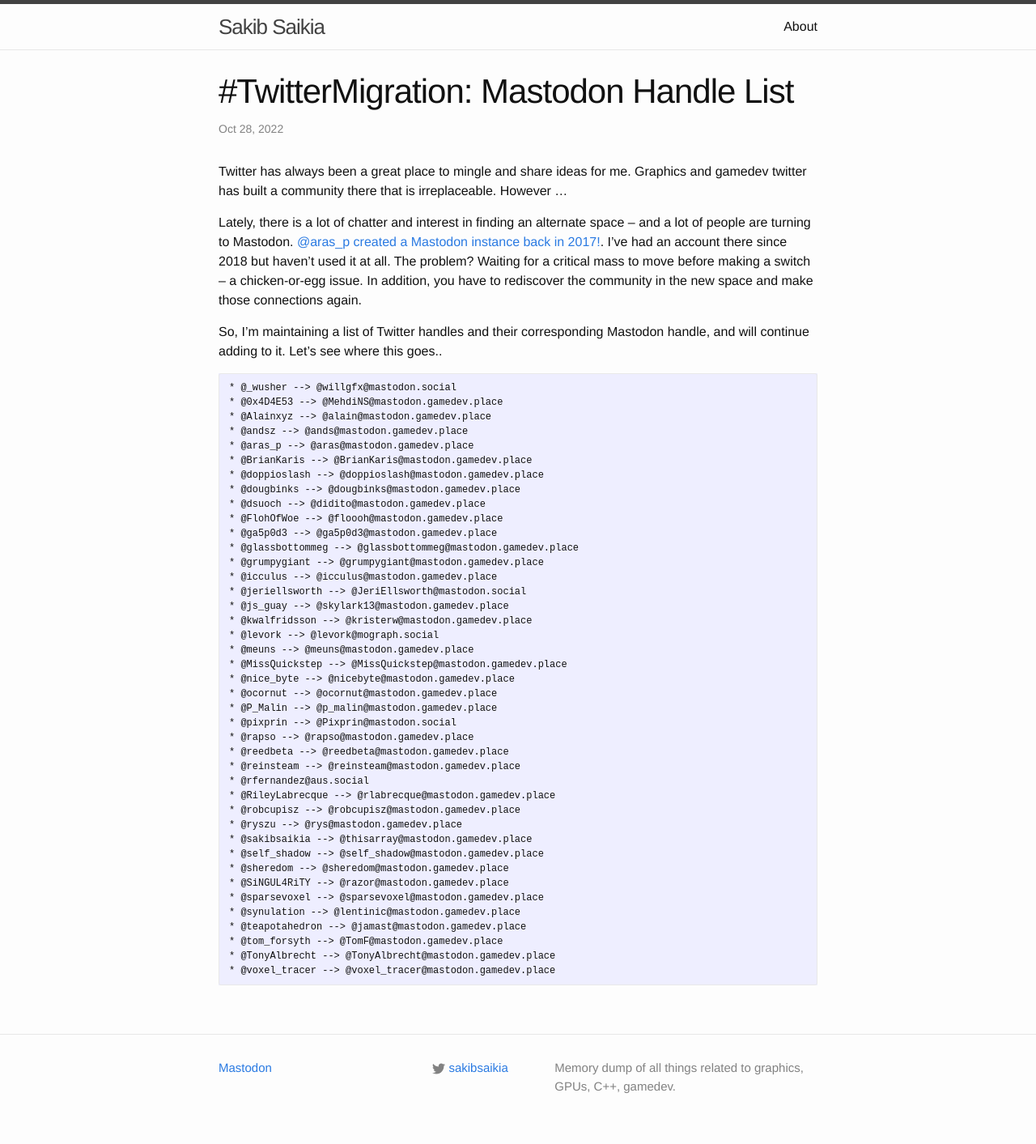
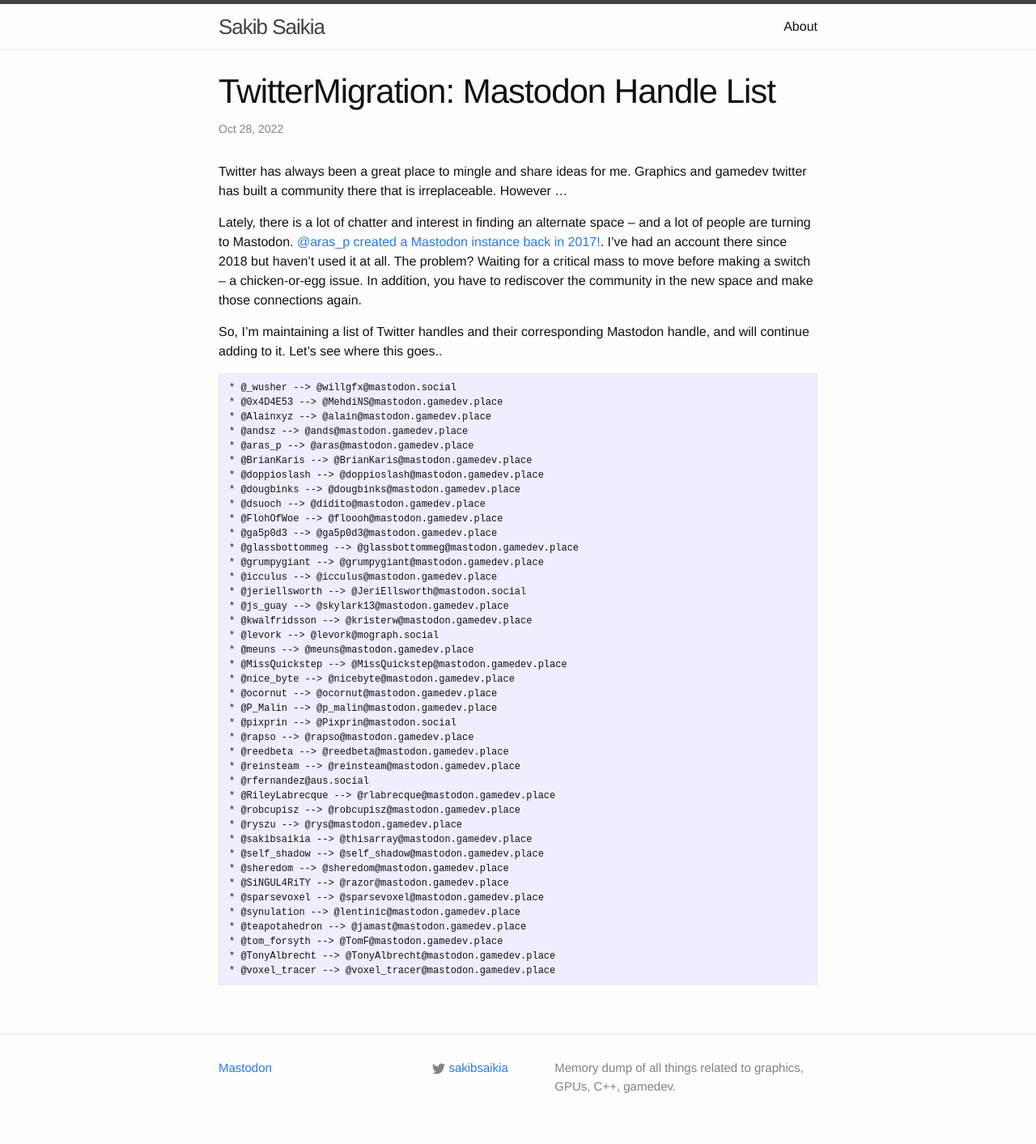
Before and after one commit to SakibSaikia/SakibSaikia.github.io, a Jekyll site: the page built from _posts/2022-10-28-Mastodon-Handle-List.markdown, in a window 1280 px wide. Shown: the whole page at 81% size. Built offline with Jekyll 4.4.1, drawn with Linux system fonts in a browser that asks for light colours.

```diff
--- a/_posts/2022-10-28-Mastodon-Handle-List.markdown
+++ b/_posts/2022-10-28-Mastodon-Handle-List.markdown
@@ -1,6 +1,6 @@
 ---
 layout: 	post
-title:  	"#TwitterMigration: Mastodon Handle List"
+title:  	"TwitterMigration: Mastodon Handle List"
 date:   	2022-10-28 00:00:00 -0500
 category: 	"Social"
 published:	true
```
